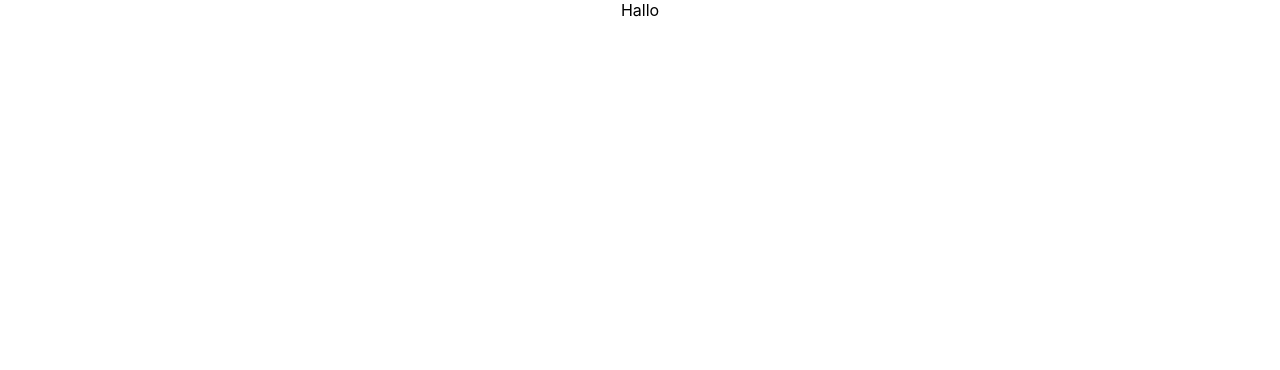
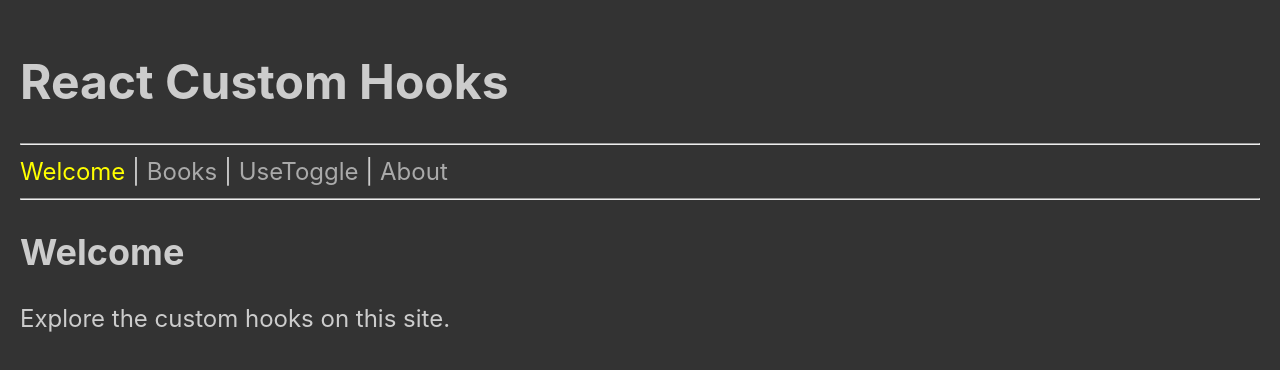
Before and after one commit to bekircbc/books-basic-app-frontend, a React (Vite) app: page /welcome in a window 1280 px wide. Shown: the top 370 px of the page. Built offline with nearby package versions, Linux system fonts and the light colour scheme.

Commit message:
changed after npm i react-router-dom

```diff
--- a/src/App.jsx
+++ b/src/App.jsx
@@ -1,7 +1,29 @@
 import "./App.scss";
+import { PageWelcome } from "./pages/PageWelcome";
+import { PageBooks } from "./pages/PageBooks";
+import { PageUseToggle } from "./pages/PageUseToggle";
+import { PageAbout } from "./pages/PageAbout";
+import { NavLink, Routes, Route, Navigate } from "react-router-dom";
 
 function App() {
-  return <div className="App">Hallo</div>;
+  return (
+    <div className="App">
+      <h1>React Custom Hooks</h1>
+      <hr />
+      <NavLink to="/welcome">Welcome</NavLink> |{" "}
+      <NavLink to="/books">Books</NavLink> |{" "}
+      <NavLink to="/use-toggle">UseToggle</NavLink> |{" "}
+      <NavLink to="/about">About</NavLink>
+      <hr />
+      <Routes>
+        <Route path="/welcome" element={<PageWelcome />} />
+        <Route path="/books" element={<PageBooks />} />
+        <Route path="/use-toggle" element={<PageUseToggle />} />
+        <Route path="/about" element={<PageAbout />} />
+        <Route path="/" element={<Navigate to="/welcome" replace />} />
+      </Routes>
+    </div>
+  );
 }
 
 export default App;
--- a/src/App.scss
+++ b/src/App.scss
@@ -1,3 +1,15 @@
-.App {
-  text-align: center;
+body {
+  background-color: #333;
+  color: #ccc;
+  padding: 20px;
+  font-size: 1.5rem;
+
+  a {
+    color: #aaa;
+    text-decoration: none;
+  }
+
+  a.active {
+    color: yellow;
+  }
 }
```
Also changed, not shown: src/main.jsx (+9 -8 lines).
